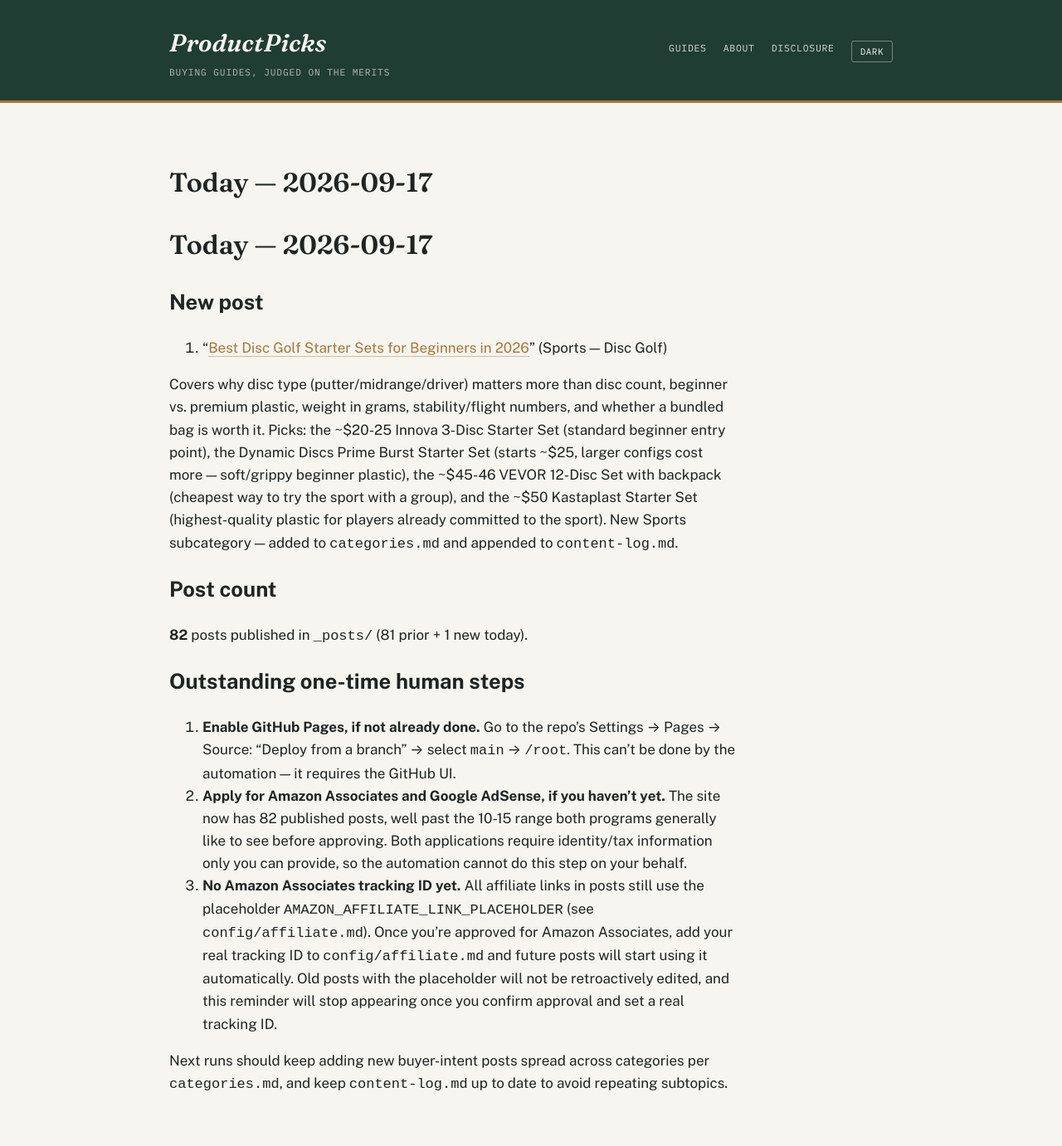
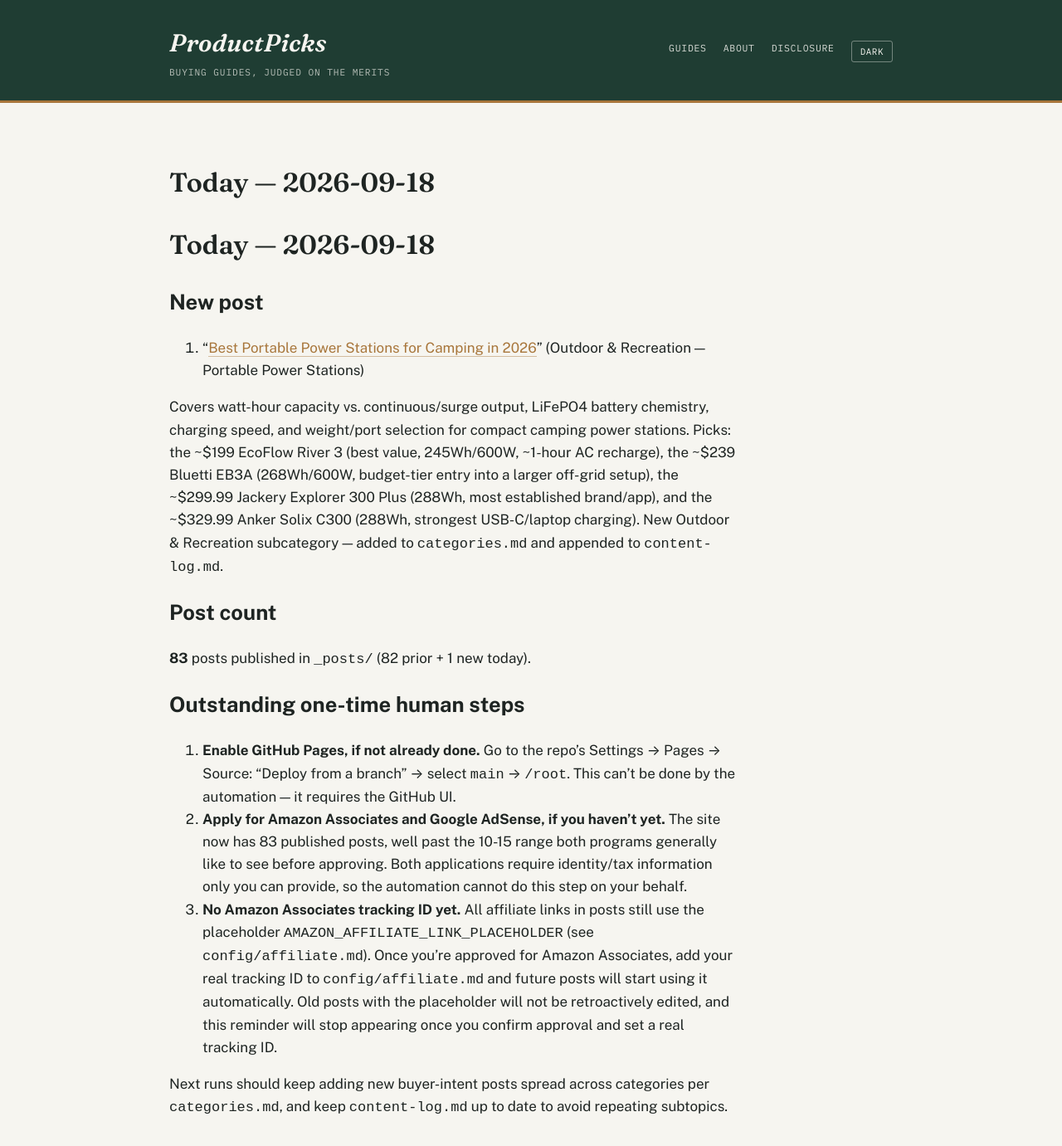
Before and after one commit to ajith198/ProductPicks, a Jekyll site: the page built from today.md, in a window 1280 px wide and 1400 px high. Shown: the top 1381 px of the window at 83% size. Built offline with Jekyll 4.4.1, drawn with Linux system fonts in a browser that asks for light colours; our own code applies the rules of GitHub Pages for plain Markdown files.

Commit message:
daily: 2026-09-18 new post + log update
Add "Best Portable Power Stations for Camping in 2026" post (new
Portable Power Stations subcategory under Outdoor & Recreation), update
content-log.md, categories.md, today.md, and TODAY.md.

Co-Authored-By: Claude Sonnet 5 <noreply@anthropic.com>
Claude-Session: https://claude.ai/code/session_01NRyU89JGBwLJoPYK6UWFwr

```diff
--- a/today.md
+++ b/today.md
@@ -1,19 +1,19 @@
-# Today — 2026-09-17
+# Today — 2026-09-18
 
 ## New post
 
-1. "[Best Disc Golf Starter Sets for Beginners in 2026](/disc-golf/buying-guides/best-disc-golf-starter-sets-for-beginners/)" (Sports — Disc Golf)
+1. "[Best Portable Power Stations for Camping in 2026](/camping/buying-guides/best-portable-power-stations-for-camping/)" (Outdoor & Recreation — Portable Power Stations)
 
-Covers why disc type (putter/midrange/driver) matters more than disc count, beginner vs. premium plastic, weight in grams, stability/flight numbers, and whether a bundled bag is worth it. Picks: the ~$20-25 Innova 3-Disc Starter Set (standard beginner entry point), the Dynamic Discs Prime Burst Starter Set (starts ~$25, larger configs cost more — soft/grippy beginner plastic), the ~$45-46 VEVOR 12-Disc Set with backpack (cheapest way to try the sport with a group), and the ~$50 Kastaplast Starter Set (highest-quality plastic for players already committed to the sport). New Sports subcategory — added to `categories.md` and appended to `content-log.md`.
+Covers watt-hour capacity vs. continuous/surge output, LiFePO4 battery chemistry, charging speed, and weight/port selection for compact camping power stations. Picks: the ~$199 EcoFlow River 3 (best value, 245Wh/600W, ~1-hour AC recharge), the ~$239 Bluetti EB3A (268Wh/600W, budget-tier entry into a larger off-grid setup), the ~$299.99 Jackery Explorer 300 Plus (288Wh, most established brand/app), and the ~$329.99 Anker Solix C300 (288Wh, strongest USB-C/laptop charging). New Outdoor & Recreation subcategory — added to `categories.md` and appended to `content-log.md`.
 
 ## Post count
 
-**82** posts published in `_posts/` (81 prior + 1 new today).
+**83** posts published in `_posts/` (82 prior + 1 new today).
 
 ## Outstanding one-time human steps
 
 1. **Enable GitHub Pages, if not already done.** Go to the repo's Settings → Pages → Source: "Deploy from a branch" → select `main` → `/root`. This can't be done by the automation — it requires the GitHub UI.
-2. **Apply for Amazon Associates and Google AdSense, if you haven't yet.** The site now has 82 published posts, well past the 10-15 range both programs generally like to see before approving. Both applications require identity/tax information only you can provide, so the automation cannot do this step on your behalf.
+2. **Apply for Amazon Associates and Google AdSense, if you haven't yet.** The site now has 83 published posts, well past the 10-15 range both programs generally like to see before approving. Both applications require identity/tax information only you can provide, so the automation cannot do this step on your behalf.
 3. **No Amazon Associates tracking ID yet.** All affiliate links in posts still use the placeholder `AMAZON_AFFILIATE_LINK_PLACEHOLDER` (see `config/affiliate.md`). Once you're approved for Amazon Associates, add your real tracking ID to `config/affiliate.md` and future posts will start using it automatically. Old posts with the placeholder will not be retroactively edited, and this reminder will stop appearing once you confirm approval and set a real tracking ID.
 
 Next runs should keep adding new buyer-intent posts spread across categories per `categories.md`, and keep `content-log.md` up to date to avoid repeating subtopics.
```
Also changed, not shown: TODAY.md (+1 -1 lines), _posts/2026-09-18-best-portable-power-stations-for-camping.md (added, +50 -0 lines), categories.md (+2 -2 lines), content-log.md (+1 -0 lines).
